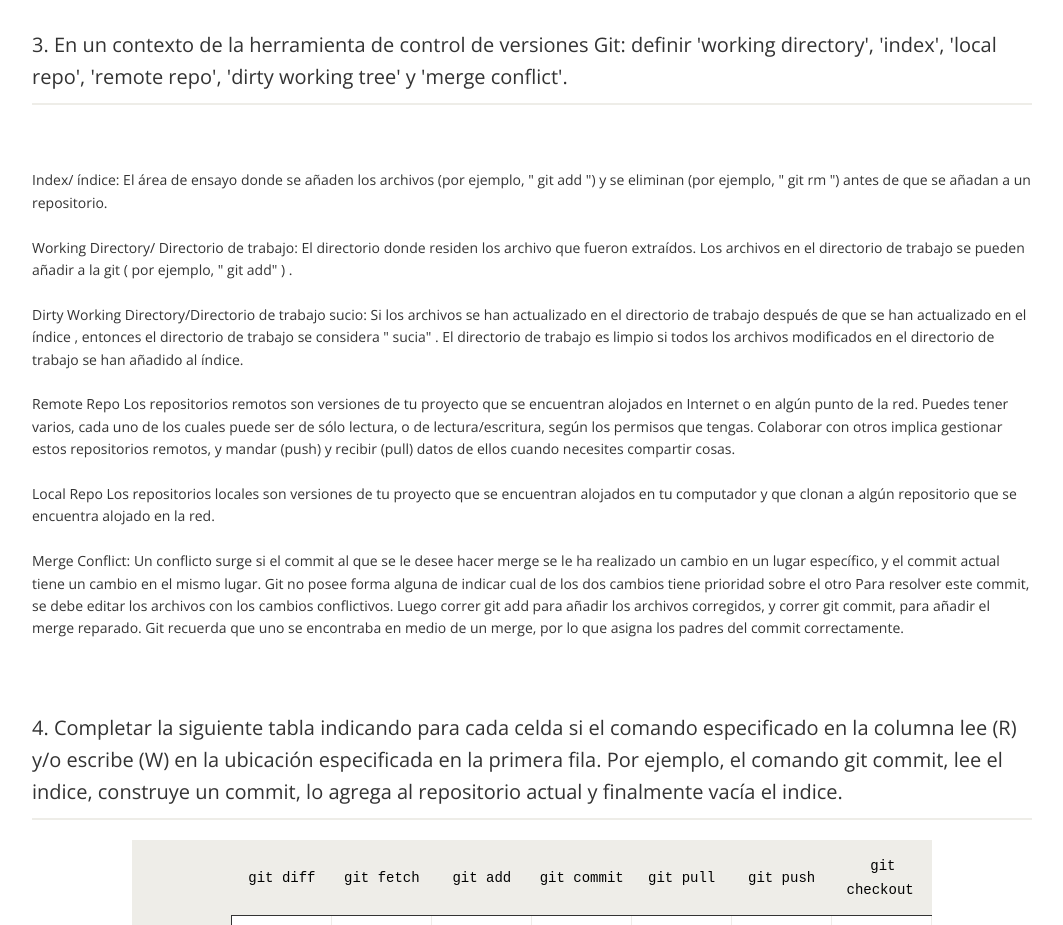
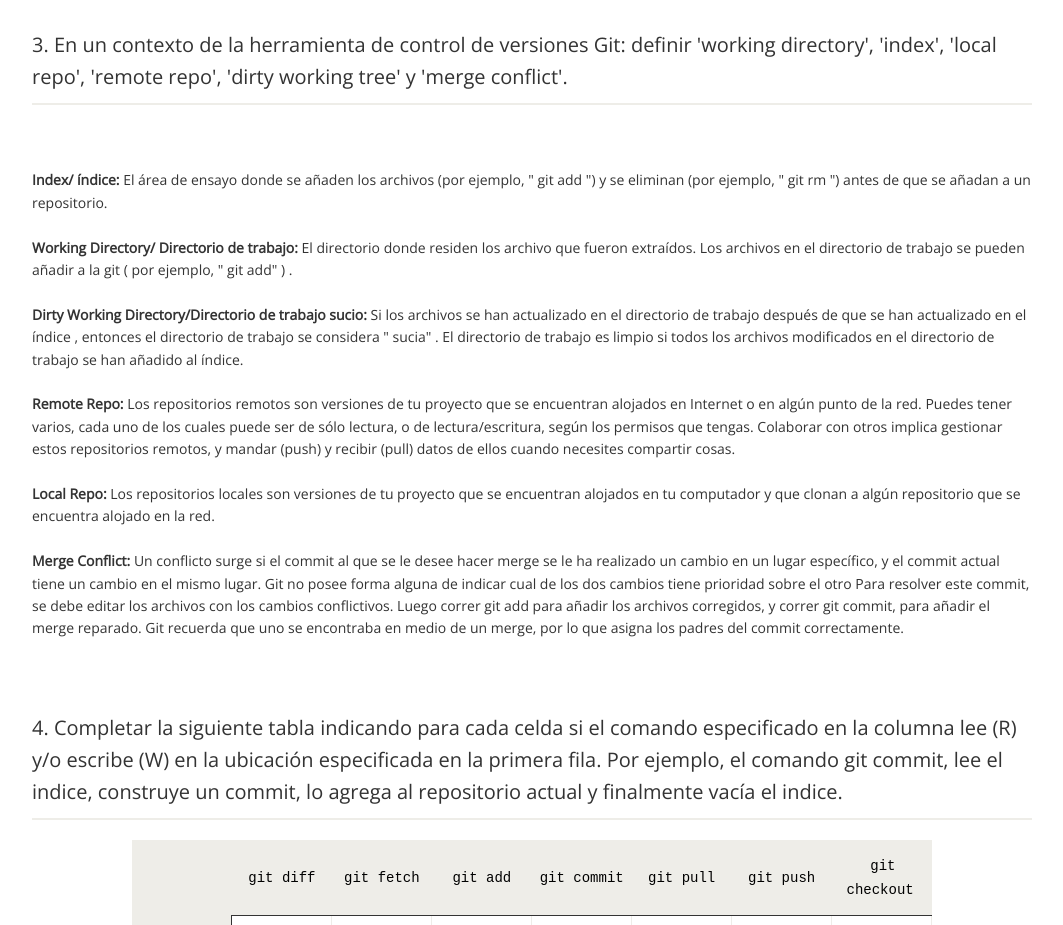
Before and after one commit to vlinayo/vlinayo.github.io, a plain HTML site: page Tarea01/index.html in a window 1280 px wide. Shown: the part 1220-2145 px from the top of the page, without its empty margins (108-1171 px from the left). Drawn offline with nearby package versions, Linux system fonts and the light colour scheme.

Commit message:
More Style

```diff
--- a/Tarea01/index.html
+++ b/Tarea01/index.html
@@ -115,29 +115,33 @@
         </h3>
         <div class="answer">
 			<br></br>
-			Index/ índice:
+			<b>Index/ índice:</b>
 			El área de ensayo donde se añaden los archivos (por ejemplo, " git add ")
 			y se eliminan (por ejemplo, " git rm ") antes de que se añadan a un repositorio.
 			<br></br>
 
-			Working Directory/ Directorio de trabajo:
+			<b>Working Directory/ Directorio de trabajo:</b>
 			El directorio donde residen los archivo que fueron extraídos.
 			Los archivos en el directorio de trabajo se pueden añadir a la git ( por ejemplo, " git add" ) .
 			<br></br>
-			Dirty Working Directory/Directorio de trabajo sucio:
+
+			<b>Dirty Working Directory/Directorio de trabajo sucio:</b>
 			Si los archivos se han actualizado en el directorio de trabajo después de que se han actualizado en el índice ,
 			entonces el directorio de trabajo se considera " sucia" .
 			El directorio de trabajo es limpio si todos los archivos modificados en el directorio de trabajo se han añadido al índice.
 			<br></br>
-			Remote Repo
+
+			<b>Remote Repo:</b>
 			Los repositorios remotos son versiones de tu proyecto que se encuentran alojados en Internet o en algún punto de la red.
 			Puedes tener varios, cada uno de los cuales puede ser de sólo lectura, o de lectura/escritura, según los permisos que tengas.
 			Colaborar con otros implica gestionar estos repositorios remotos, y mandar (push) y recibir (pull) datos de ellos cuando necesites compartir cosas.
 			<br></br>
-			Local Repo
+
+			<b>Local Repo:</b>
 			Los repositorios locales son versiones de tu proyecto que se encuentran alojados en tu computador y que clonan a algún repositorio que se encuentra alojado en la red.
 			<br></br>
-			Merge Conflict:
+
+			<b>Merge Conflict:</b>
 			Un conflicto surge si el commit al que se le desee hacer merge se le ha realizado un cambio en un lugar específico,
 			y el commit actual tiene un cambio en el mismo lugar. Git no posee forma alguna de indicar cual de los dos cambios tiene prioridad sobre el otro
 
```
